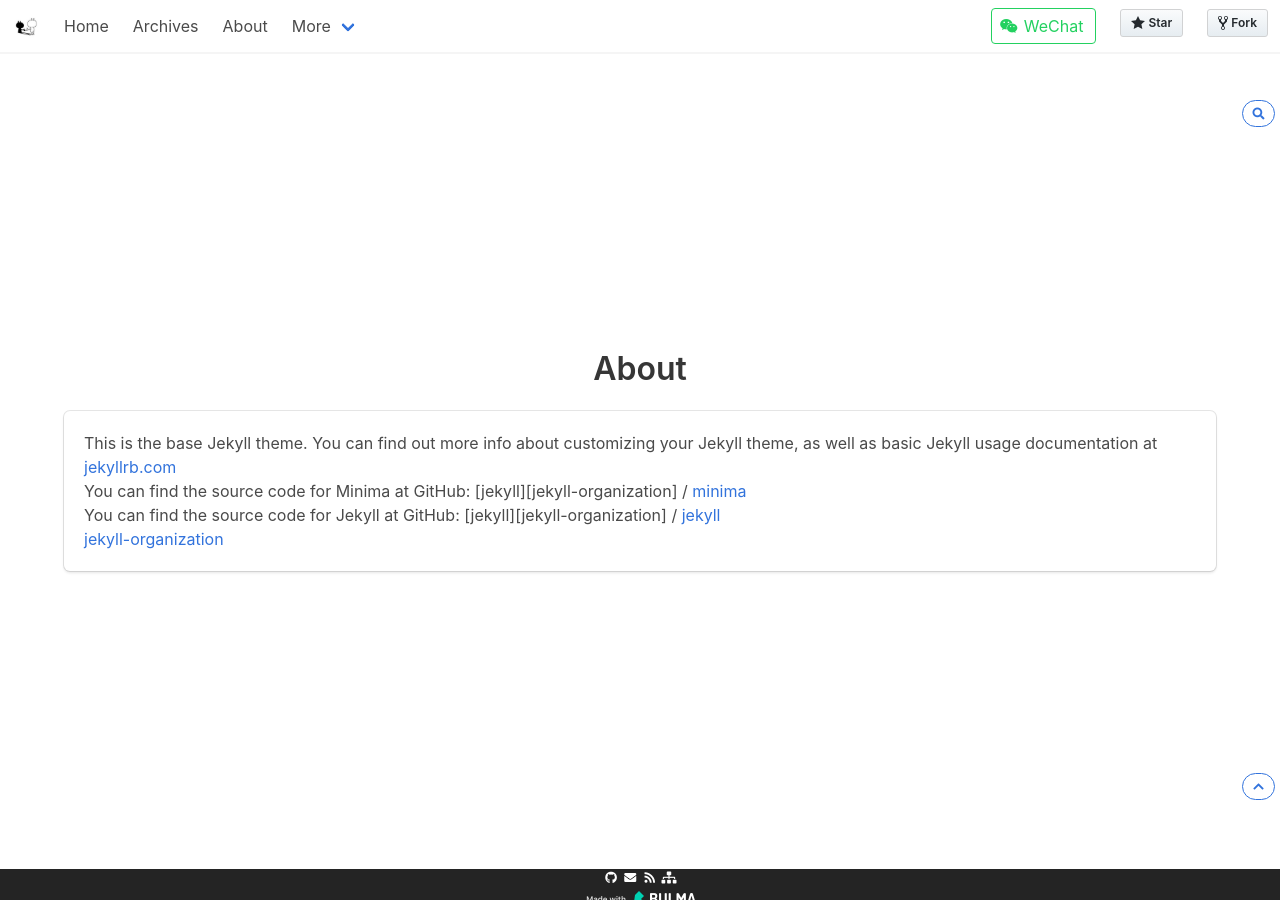
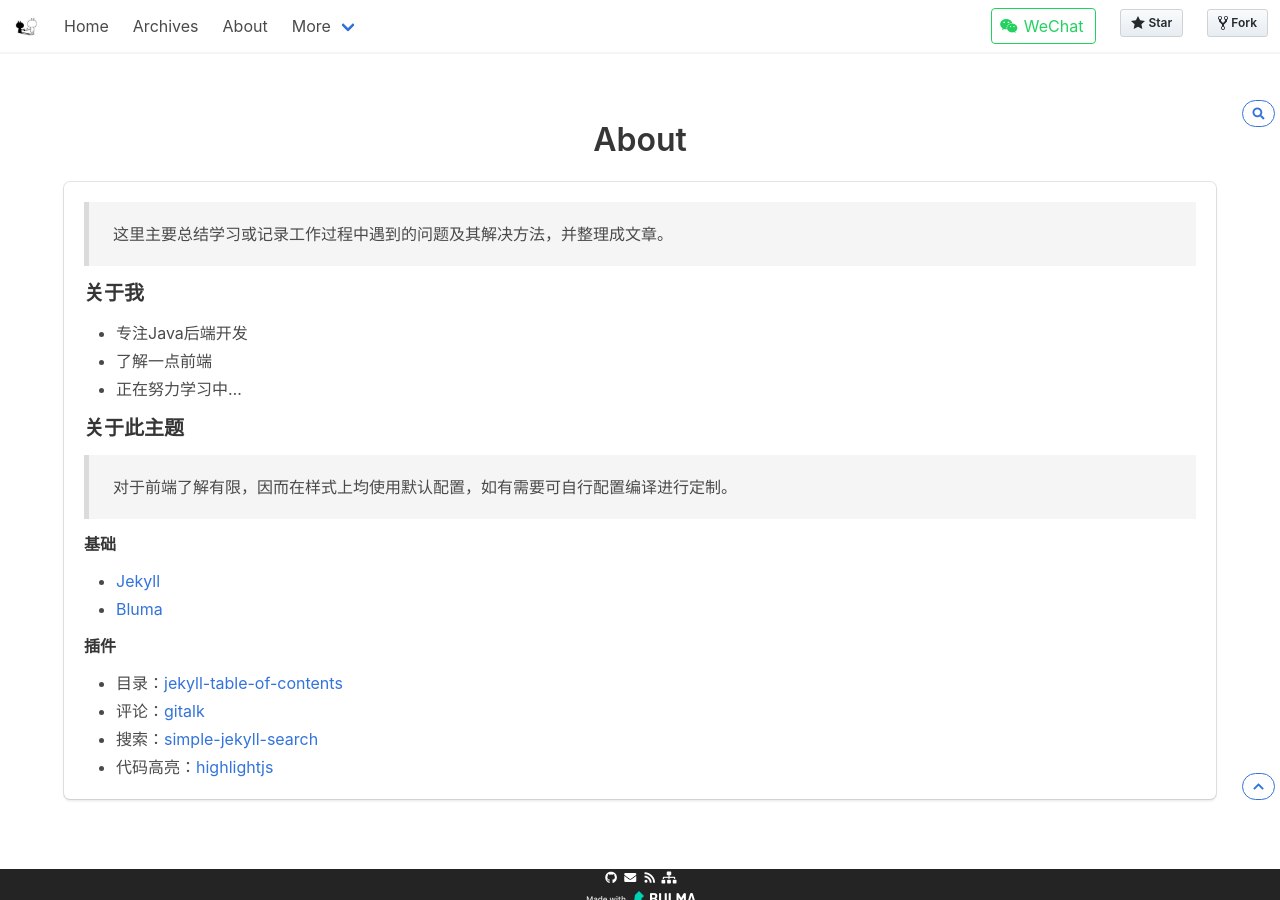
Before and after one commit to tikq/jeklly-bulma, a Jekyll site: the page built from about.md, in a window 1280 px wide and 900 px high. Built offline with Jekyll 4.4.1, drawn with Linux system fonts in a browser that asks for light colours; comment, search, counter and statistics services are not loaded.

Commit message:
new about layout and repair markdown Rendering problem

```diff
--- /dev/null
+++ b/_layouts/about.html
@@ -0,0 +1,6 @@
+---
+layout: default
+---
+<div class="container content box">
+    {{ content}}
+</div>
--- a/_layouts/post.html
+++ b/_layouts/post.html
@@ -28,7 +28,7 @@ layout: default
             </div>
         </div>
     </nav>
-    <div class="container box">
+    <div class="container content box">
         {{ content| split: site.excerpt_separator| last }}
         <br/><br/>
         {% include info.html %}
--- a/about.md
+++ b/about.md
@@ -1,17 +1,25 @@
 ---
-layout: container
+layout: about
 title: About
 ---
 
-This is the base Jekyll theme. You can find out more info about customizing your Jekyll theme, as well as basic Jekyll usage documentation at [jekyllrb.com](https://jekyllrb.com/)
+>这里主要总结学习或记录工作过程中遇到的问题及其解决方法，并整理成文章。
 
-You can find the source code for Minima at GitHub:
-[jekyll][jekyll-organization] /
-[minima](https://github.com/jekyll/minima)
-
-You can find the source code for Jekyll at GitHub:
-[jekyll][jekyll-organization] /
-[jekyll](https://github.com/jekyll/jekyll)
+#### 关于我
+* 专注Java后端开发
+* 了解一点前端
+* 正在努力学习中...
 
 
-[jekyll-organization](https://github.com/jekyll)
+#### 关于此主题
+>对于前端了解有限，因而在样式上均使用默认配置，如有需要可自行配置编译进行定制。
+
+###### 基础
+* [Jekyll](http://jekyllrb.com/)
+* [Bluma](https://bulma.io/)
+
+###### 插件
+* 目录：[jekyll-table-of-contents](https://github.com/ghiculescu/jekyll-table-of-contents)
+* 评论：[gitalk](https://github.com/gitalk/gitalk/)
+* 搜索：[simple-jekyll-search](https://github.com/christian-fei/Simple-Jekyll-Search)
+* 代码高亮：[highlightjs](https://highlightjs.org/)
```
